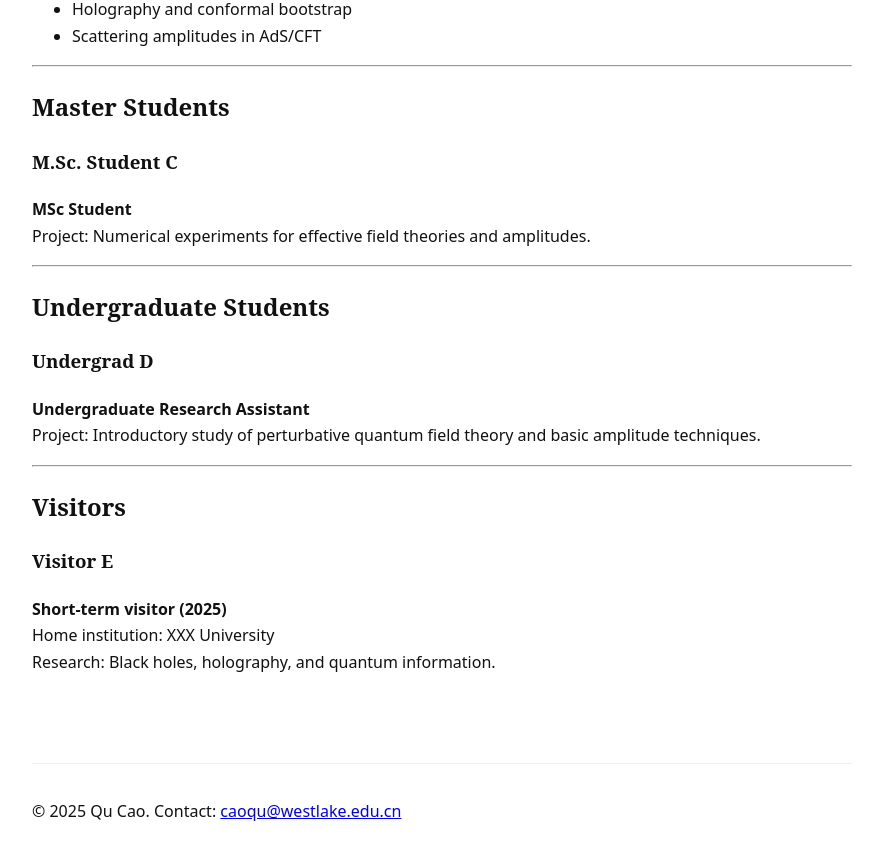
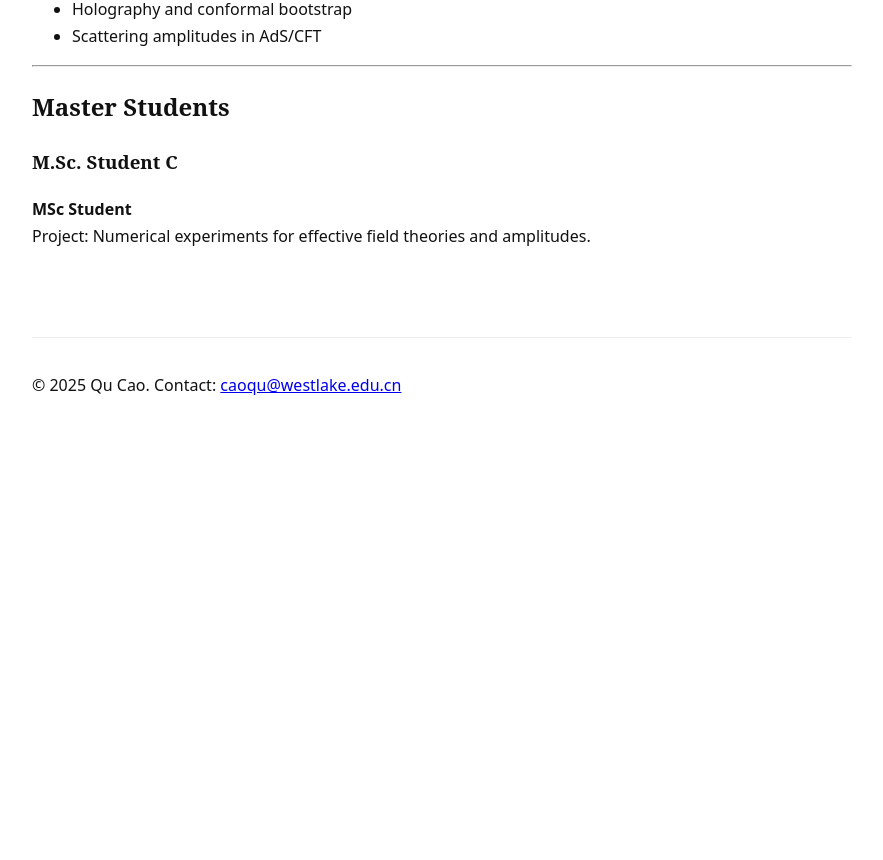
Before and after one commit to QuantumQ1/quantumq1.github.io, a Jekyll site: the page built from members.md, in a window 1280 px wide and 900 px high, scrolled down 1825 px. Shown: the top 860 px of the window, without its empty margins (198-1081 px from the left). Built offline with Jekyll 4.4.1, drawn with Linux system fonts in a browser that asks for light colours; after the commit the page ends 2299 px from its top, so only the background shows below that.

Commit message:
Update members.md

```diff
--- a/members.md
+++ b/members.md
@@ -66,20 +66,3 @@ Research topics:
 ### M.Sc. Student C
 **MSc Student**
 Project: Numerical experiments for effective field theories and amplitudes.
-
----
-
-## Undergraduate Students
-
-### Undergrad D
-**Undergraduate Research Assistant**
-Project: Introductory study of perturbative quantum field theory and basic amplitude techniques.
-
----
-
-## Visitors
-
-### Visitor E
-**Short-term visitor (2025)**
-Home institution: XXX University
-Research: Black holes, holography, and quantum information.
```
